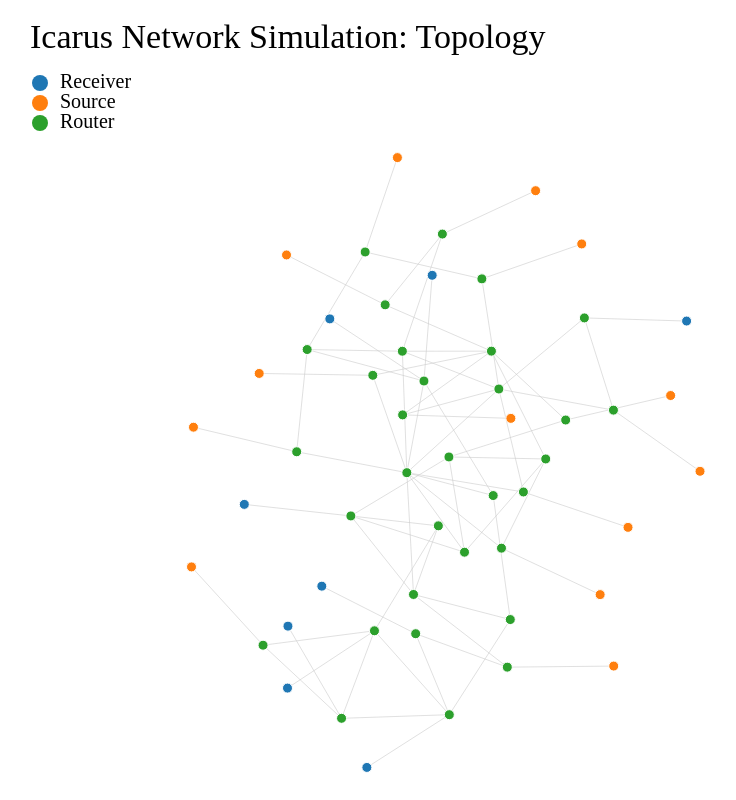
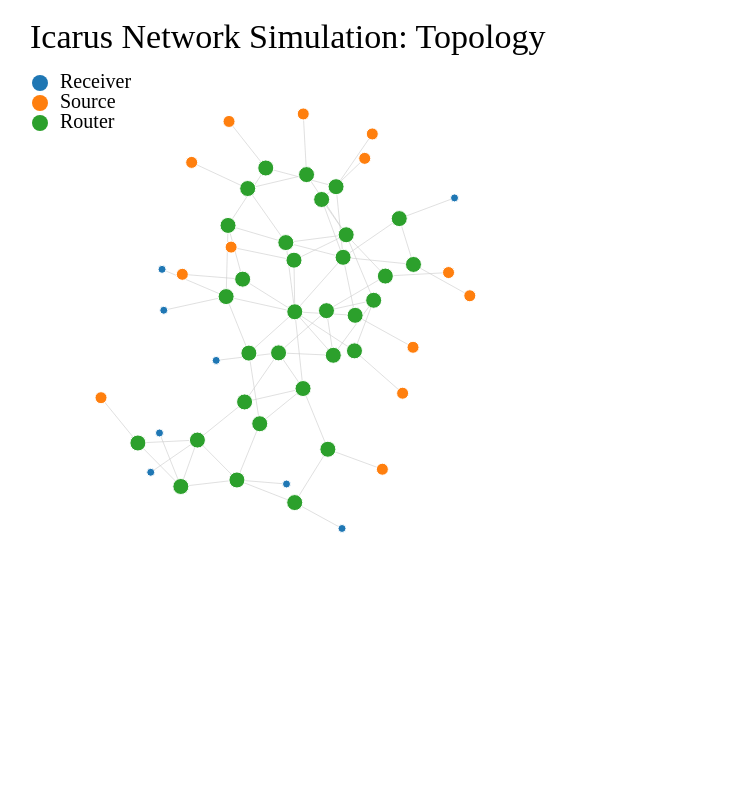
Before and after one commit to FilWisher/distributed-project, a website: page visualization/html graphs/fdg_icarus.html in a window 1280 px wide. Shown: the whole page, without its empty margins (18-754 px from the left). Drawn offline with Linux system fonts and the light colour scheme.

Commit message:
updated minutes and fdg

```diff
--- a/visualization/html graphs/fdg_icarus.html
+++ b/visualization/html graphs/fdg_icarus.html
@@ -34,14 +34,14 @@
 <script src="../d3 examples/d3.legend.js"></script>
 <script>
 
-    var width = 900,
-        height = 900;
+    var width = 600,
+        height = 600;
 
     var color = d3.scale.category10();
 
     var force = d3.layout.force()
-        .charge(-200)
-        .linkDistance(100)
+        .charge(-120)
+        .linkDistance(50)
         .size([width, height]);
 
     var canvas = d3.select("body").append("svg")
@@ -69,9 +69,14 @@
           .append("circle")
           .attr("class", "node")
           .attr("data-legend",function(d) { return d.type;})
-          .attr("r", 5)
-          //.attr("r", function(d){return d.group/3})
-          //.attr("r", function(d){return d.group/3})
+          //.attr("r", 5)
+          .attr("r", function(d){
+              var node_size;
+              if (d.type == "router") { node_size = 8;
+              } else if (d.type == "source") { node_size = 6;
+              } else if (d.type == "receiver") {node_size = 4;}
+              return node_size;
+          })
           .style("fill", function(d) { return color(d.type); })
           .call(force.drag);
 
```
Also changed, not shown: 1 other file.
